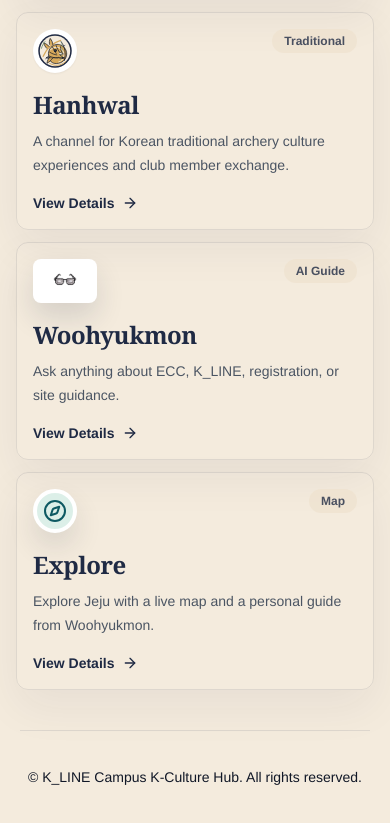
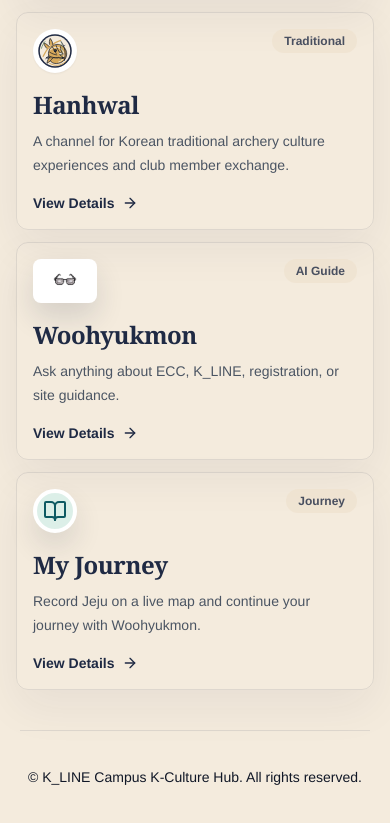
Before and after one commit to sangkyoung0827/K_LINE, a Next.js app: page / in a window 390 px wide. Shown: the part 655-1478 px from the top of the page. Built offline with nearby package versions, Linux system fonts and the light colour scheme; no server answers.

Commit message:
feat: integrate Woohyukmon into My Journey

```diff
--- a/src/app/jeju/page.tsx
+++ b/src/app/jeju/page.tsx
@@ -3,8 +3,8 @@ import { JejuExplorerDashboard } from "@/components/jeju/JejuExplorerDashboard";
 import { createNoIndexMetadata } from "@/lib/seo";
 
 export const metadata: Metadata = createNoIndexMetadata({
-  title: "Explore",
-  description: "Private K_LINE Explore page with a live Google Map, profile settings, and Woohyukmon.",
+  title: "My Journey",
+  description: "Private K_LINE journey page with a live Google Map, profile settings, and Woohyukmon.",
   path: "/jeju"
 });
 
--- a/src/app/jeju/profile/page.tsx
+++ b/src/app/jeju/profile/page.tsx
@@ -3,8 +3,8 @@ import { JejuProfileForm } from "@/components/jeju/JejuProfileForm";
 import { createNoIndexMetadata } from "@/lib/seo";
 
 export const metadata: Metadata = createNoIndexMetadata({
-  title: "Explore Profile",
-  description: "Private Explore food, allergy, activity, and budget preferences.",
+  title: "My Journey Profile",
+  description: "Private My Journey food, allergy, activity, and budget preferences.",
   path: "/jeju/profile"
 });
 
--- a/src/components/EccMemberRegistrationManagementPanel.tsx
+++ b/src/components/EccMemberRegistrationManagementPanel.tsx
@@ -332,20 +332,20 @@ export function EccMemberRegistrationManagementPanel() {
       {registrations.length > 0 ? (
         <div className="divide-y divide-ink/10">
           <div className="border-b border-ink/10 p-5 md:p-6">
-            <label className="relative block max-w-md">
+            <label className="flex max-w-md items-center gap-3 border border-ink/15 bg-white/55 px-4 text-ink transition focus-within:border-navy/45 focus-within:ring-2 focus-within:ring-navy/10">
               <span className="sr-only">
                 <I18nText en="Search member by name" ko="회원 이름 검색" />
               </span>
               <Search
                 aria-hidden
-                className="pointer-events-none absolute left-4 top-1/2 h-4 w-4 -translate-y-1/2 text-ink/45"
+                className="h-4 w-4 shrink-0 text-ink/45"
               />
               <input
-                type="search"
+                type="text"
                 value={memberQuery}
                 onChange={(event) => setMemberQuery(event.target.value)}
-                placeholder={language === "ko" ? "회원 이름 검색" : "Search member by name"}
-                className="form-field min-h-11 w-full pl-11"
+                placeholder={language === "ko" ? "이름 검색" : "Search member by name"}
+                className="min-h-11 w-full bg-transparent py-2 text-sm font-medium text-ink outline-none placeholder:text-ink/42"
               />
             </label>
           </div>
--- a/src/components/HomeTrackSections.tsx
+++ b/src/components/HomeTrackSections.tsx
@@ -1,7 +1,7 @@
 "use client";
 
 import Link from "next/link";
-import { ArrowRight, Compass } from "lucide-react";
+import { ArrowRight, BookOpen } from "lucide-react";
 import { ClubMark } from "@/components/ClubMark";
 import { I18nText, useLanguage } from "@/components/LanguageProvider";
 import { WoohyukmonGlassesIcon } from "@/components/WoohyukmonGlassesIcon";
@@ -47,12 +47,12 @@ const homeCards: HomeCard[] = [
   },
   {
     href: "/jeju",
-    title: { en: "Explore", ko: "탐험" },
+    title: { en: "My Journey", ko: "추억록" },
     description: {
-      en: "Explore Jeju with a live map and a personal guide from Woohyukmon.",
-      ko: "실시간 지도와 우혁몬으로 제주를 간결하게 탐험합니다."
+      en: "Record Jeju on a live map and continue your journey with Woohyukmon.",
+      ko: "실시간 지도에 제주 여정을 기록하고 우혁몬과 다음 여정을 이어갑니다."
     },
-    badge: { en: "Map", ko: "지도" },
+    badge: { en: "Journey", ko: "추억록" },
     accent: "jeju"
   }
 ];
@@ -86,7 +86,7 @@ function HomePortalCard({ card }: { card: HomeCard }) {
           </span>
         ) : card.accent === "jeju" ? (
           <span className="flex h-11 w-11 items-center justify-center rounded-full border-4 border-white bg-[#dcefe8] text-[#0d5962] shadow-[0_14px_28px_rgba(31,42,68,0.12)] sm:h-16 sm:w-16">
-            <Compass aria-hidden className="h-6 w-6 sm:h-8 sm:w-8" />
+            <BookOpen aria-hidden className="h-6 w-6 sm:h-8 sm:w-8" />
           </span>
         ) : (
           <ClubMark
--- a/src/components/Navbar.tsx
+++ b/src/components/Navbar.tsx
@@ -2,7 +2,7 @@
 
 import Link from "next/link";
 import { usePathname } from "next/navigation";
-import { ChevronDown, Code2, Compass, Menu, ShoppingBag, X } from "lucide-react";
+import { BookOpen, ChevronDown, Code2, Menu, ShoppingBag, X } from "lucide-react";
 import { useState } from "react";
 import { activityBoards } from "@/data/activityBoards";
 import { AuthStatus } from "@/components/AuthStatus";
@@ -84,8 +84,8 @@ export function Navbar() {
 
           <DesktopNavLink href="/jeju" active={pathname.startsWith("/jeju")}>
             <span className="inline-flex items-center gap-1.5">
-              <Compass aria-hidden className="h-3.5 w-3.5" />
-              {language === "ko" ? "탐험" : "Explore"}
+              <BookOpen aria-hidden className="h-3.5 w-3.5" />
+              {language === "ko" ? "추억록" : "My Journey"}
             </span>
           </DesktopNavLink>
 
@@ -149,7 +149,7 @@ export function Navbar() {
               <I18nNavText en="Woohyukmon" ko="우혁몬" language={language} />
             </MobileMenuLink>
             <MobileMenuLink href="/jeju" onClick={() => setOpen(false)}>
-              <span className="inline-flex items-center gap-2"><Compass aria-hidden className="h-4 w-4" /><I18nNavText en="Explore" ko="탐험" language={language} /></span>
+              <span className="inline-flex items-center gap-2"><BookOpen aria-hidden className="h-4 w-4" /><I18nNavText en="My Journey" ko="추억록" language={language} /></span>
             </MobileMenuLink>
             {eccAccess.isLoggedIn && !eccAccess.isOfficialMember ? (
               <>
--- a/src/components/jeju/JejuExplorerDashboard.tsx
+++ b/src/components/jeju/JejuExplorerDashboard.tsx
@@ -3,8 +3,8 @@
 import Link from "next/link";
 import { JejuExploreMap } from "@/components/jeju/JejuExploreMap";
 import { JejuShell } from "@/components/jeju/JejuShell";
-import { JejuWoohyukmonPanel } from "@/components/jeju/JejuWoohyukmonPanel";
 import { useLanguage } from "@/components/LanguageProvider";
+import { WoohyukmonChatbot } from "@/components/WoohyukmonChatbot";
 
 export function JejuExplorerDashboard() {
   const { language } = useLanguage();
@@ -13,18 +13,18 @@ export function JejuExplorerDashboard() {
   return (
     <JejuShell
       showNavigation={false}
-      eyebrow={korean ? "K_LINE / 탐험" : "K_LINE / Explore"}
-      title={korean ? "탐험" : "Explore"}
-      description={korean ? "실시간 Google 지도와 우혁몬으로 제주를 탐험하세요." : "Explore Jeju with a live Google Map and Woohyukmon."}
+      eyebrow={korean ? "K_LINE / 추억록" : "K_LINE / My Journey"}
+      title={korean ? "추억록" : "My Journey"}
+      description={korean ? "실시간 Google 지도에 여행을 기록하고, 우혁몬과 다음 여정을 이어가세요." : "Record your Jeju journey on a live Google Map, then continue with Woohyukmon."}
       actions={
         <Link href="/jeju/profile" className="inline-flex min-h-10 items-center justify-center rounded-xl bg-[#0d5962] px-4 text-sm font-bold text-white transition hover:bg-[#073c44]">
           {korean ? "프로필 설정" : "Profile settings"}
         </Link>
       }
     >
-      <div className="mx-auto grid max-w-5xl gap-6 sm:gap-8">
+      <div className="mx-auto grid max-w-7xl gap-6 sm:gap-8">
         <JejuExploreMap />
-        <JejuWoohyukmonPanel embedded />
+        <WoohyukmonChatbot edition="4" />
       </div>
     </JejuShell>
   );
--- a/src/components/jeju/JejuShell.tsx
+++ b/src/components/jeju/JejuShell.tsx
@@ -1,12 +1,12 @@
 "use client";
 
-import { Compass, MapPinned, UserRound } from "lucide-react";
+import { BookOpen, MapPinned, UserRound } from "lucide-react";
 import Link from "next/link";
 import { usePathname } from "next/navigation";
 import type { ReactNode } from "react";
 
 const routes = [
-  { href: "/jeju", icon: Compass, label: "Explore" },
+  { href: "/jeju", icon: BookOpen, label: "My Journey" },
   { href: "/jeju/profile", icon: UserRound, label: "Profile" }
 ];
 
@@ -28,7 +28,7 @@ export function JejuShell({ children, eyebrow, title, description, actions, show
             <div className="min-w-0">
               <p className="inline-flex items-center gap-2 text-xs font-bold uppercase text-[#0d5962]">
                 <MapPinned aria-hidden className="h-4 w-4" />
-                {eyebrow || "K_LINE / Explore"}
+                {eyebrow || "K_LINE / My Journey"}
               </p>
               <h1 className="mt-2 font-serif text-3xl font-semibold text-[#073c44] sm:text-4xl">{title}</h1>
               {description ? <p className="mt-2 max-w-2xl text-sm leading-6 text-[#234e53] sm:text-base">{description}</p> : null}
@@ -39,7 +39,7 @@ export function JejuShell({ children, eyebrow, title, description, actions, show
       </section>
 
       {showNavigation ? (
-        <nav aria-label="Explore" className="sticky top-[76px] z-30 border-b border-[#0d5962]/10 bg-[#f9fdfb]/95 backdrop-blur sm:top-[92px]">
+        <nav aria-label="My Journey" className="sticky top-[76px] z-30 border-b border-[#0d5962]/10 bg-[#f9fdfb]/95 backdrop-blur sm:top-[92px]">
           <div className="mx-auto flex max-w-7xl gap-1 overflow-x-auto px-3 py-2 sm:px-5 lg:px-8">
             {routes.map((route) => {
               const active = route.href === "/jeju" ? pathname === route.href : pathname.startsWith(route.href);
```
Also changed, not shown: src/components/jeju/JejuExploreMap.tsx (+9 -9 lines), src/components/jeju/JejuProfileForm.tsx (+2 -2 lines).
